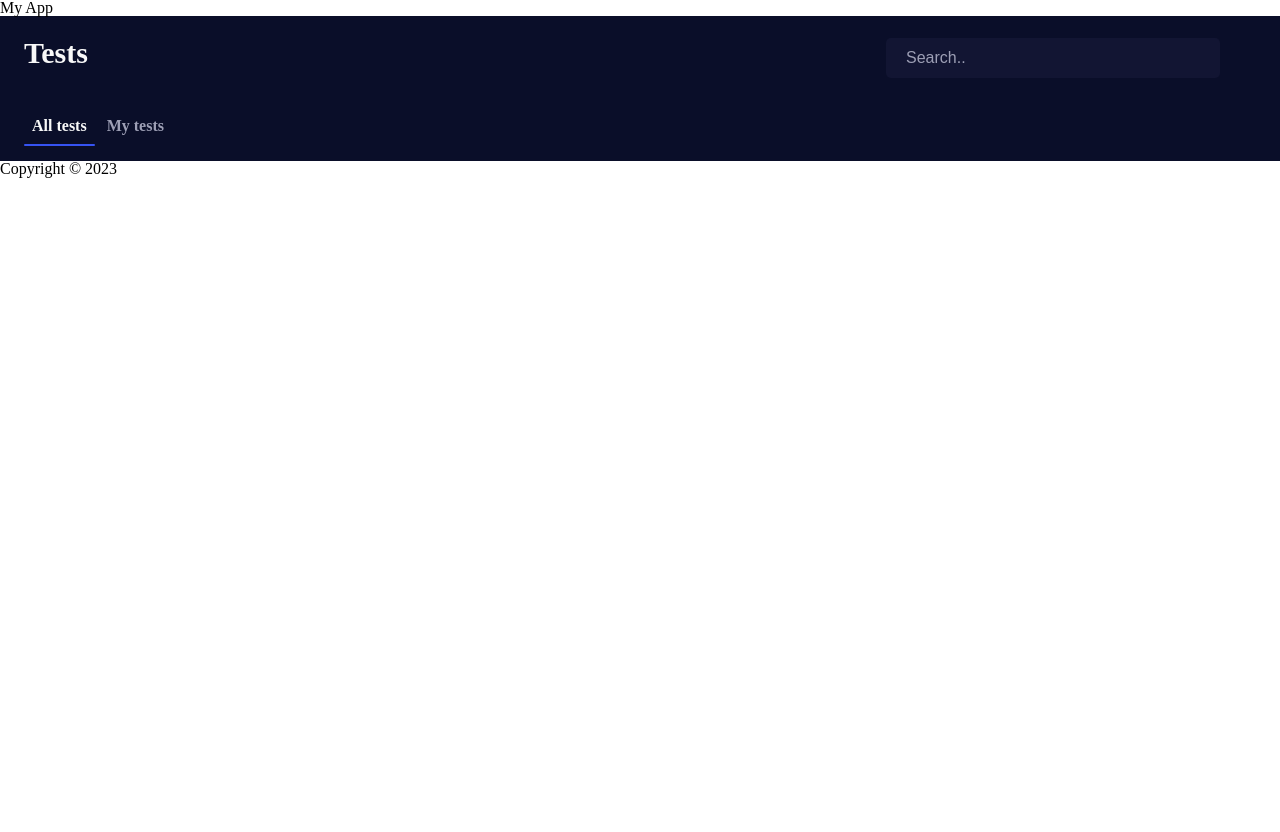
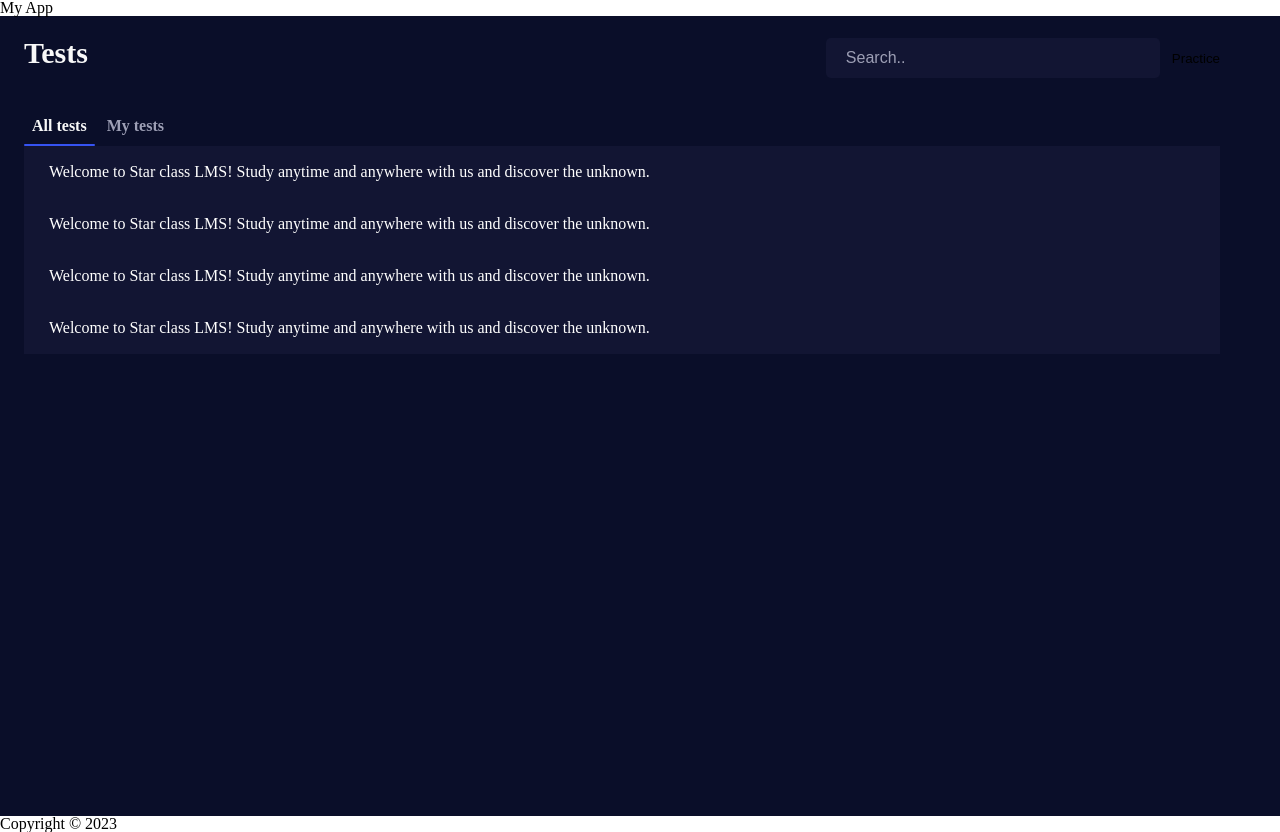
Before and after one commit to SoftRyzen-internship/skillryzen, a React app: page /tests in a window 1280 px wide. Before the commit the page ends 800 px from the top, so only its background shows below. Built offline with nearby package versions, Linux system fonts and the light colour scheme.

Commit message:
SR-25: main geometry testsMain

```diff
--- /dev/null
+++ b/src/context/sideBarContext.ts
@@ -0,0 +1,4 @@
+import { createContext, useContext} from 'react';
+
+export const SideBarContext = createContext(null);
+export const UseSideBarContext = () => useContext(SideBarContext);
--- a/src/hooks/hook.ts
+++ b/src/hooks/hook.ts
@@ -1,9 +1,5 @@
 import { TypedUseSelectorHook, useDispatch, useSelector } from 'react-redux';
 import { RootState, AppDispatch } from '../redux/store';
-import { createContext, useContext} from 'react';
 
 export const useAppDispatch = () => useDispatch<AppDispatch>();
 export const useAppSelector: TypedUseSelectorHook<RootState> = useSelector;
-
-export const SideBarContext = createContext(null);
-export const UseSideBarContext = () => useContext(SideBarContext);
--- a/src/modules/common/components/TestsMain/TestsMain.module.scss
+++ b/src/modules/common/components/TestsMain/TestsMain.module.scss
@@ -1,11 +1,17 @@
 .testsPage {
     background-color: var(--primary-cl);
     padding: 22px 60px 15px 24px;
+    height: 100vh;
 
     .testsPage__title {
         font-size: 30px;
         font-weight: 800;
         color: var(--primary-txt-cl);
+    }
+
+    .testsPage__inputWrapper {
+        display: flex;
+        gap: 12px;
     }
 
     .testsPage__header {
--- a/src/modules/common/components/TestsMain/TestsMain.tsx
+++ b/src/modules/common/components/TestsMain/TestsMain.tsx
@@ -11,8 +11,9 @@ export const TestsMain = () => {
 
       <div className={s.testsPage__header}>
           <h2 className={s.testsPage__title}>Tests</h2>
-          <div>
+          <div className={s.testsPage__inputWrapper}>
             <Input name='search' placeholder='Search..' />
+            <button>Practice</button>
           </div>
       </div>
       <Tabs
@@ -21,6 +22,10 @@ export const TestsMain = () => {
           { title: 'My tests', path: '/route' },
         ]}
       />
+      <div style={{padding: '18px 20px 18px 25px', color: 'white', backgroundColor: '#121533'}}>Welcome to Star class LMS! Study anytime and anywhere with us and discover the unknown.</div>
+      <div style={{padding: '18px 20px 18px 25px', color: 'white', backgroundColor: '#121533'}}>Welcome to Star class LMS! Study anytime and anywhere with us and discover the unknown.</div>
+      <div style={{padding: '18px 20px 18px 25px', color: 'white', backgroundColor: '#121533'}}>Welcome to Star class LMS! Study anytime and anywhere with us and discover the unknown.</div>
+      <div style={{padding: '18px 20px 18px 25px', color: 'white', backgroundColor: '#121533'}}>Welcome to Star class LMS! Study anytime and anywhere with us and discover the unknown.</div>
       {/* <Card
         item={{
           title: 'FullStuck_Final_Test',
--- a/src/modules/pages/TestsPage/TestsPage.tsx
+++ b/src/modules/pages/TestsPage/TestsPage.tsx
@@ -1,4 +1,6 @@
 import { TestsMain } from "../../common/components/TestsMain/TestsMain";
+
+// import { TestsMain } from "modules/common/components/TestsMain/TestsMain";
 
 const TestsPage = () => {
   return <div><TestsMain/></div>;
--- a/src/ui-kit/Menu/Menu.tsx
+++ b/src/ui-kit/Menu/Menu.tsx
@@ -1,6 +1,6 @@
 import { NavLink } from 'react-router-dom';
 
-import { UseSideBarContext } from '../../hooks/hook';
+import { UseSideBarContext } from '../../context/sideBarContext';
 
 import s from './Menu.module.scss';
 
--- a/src/ui-kit/SideBar/SideBar.tsx
+++ b/src/ui-kit/SideBar/SideBar.tsx
@@ -1,6 +1,6 @@
 import { useState } from 'react';
 
-import { SideBarContext } from '../../hooks/hook';
+import { SideBarContext } from '../../context/sideBarContext';
 
 import s from './SideBar.module.scss';
 
```
